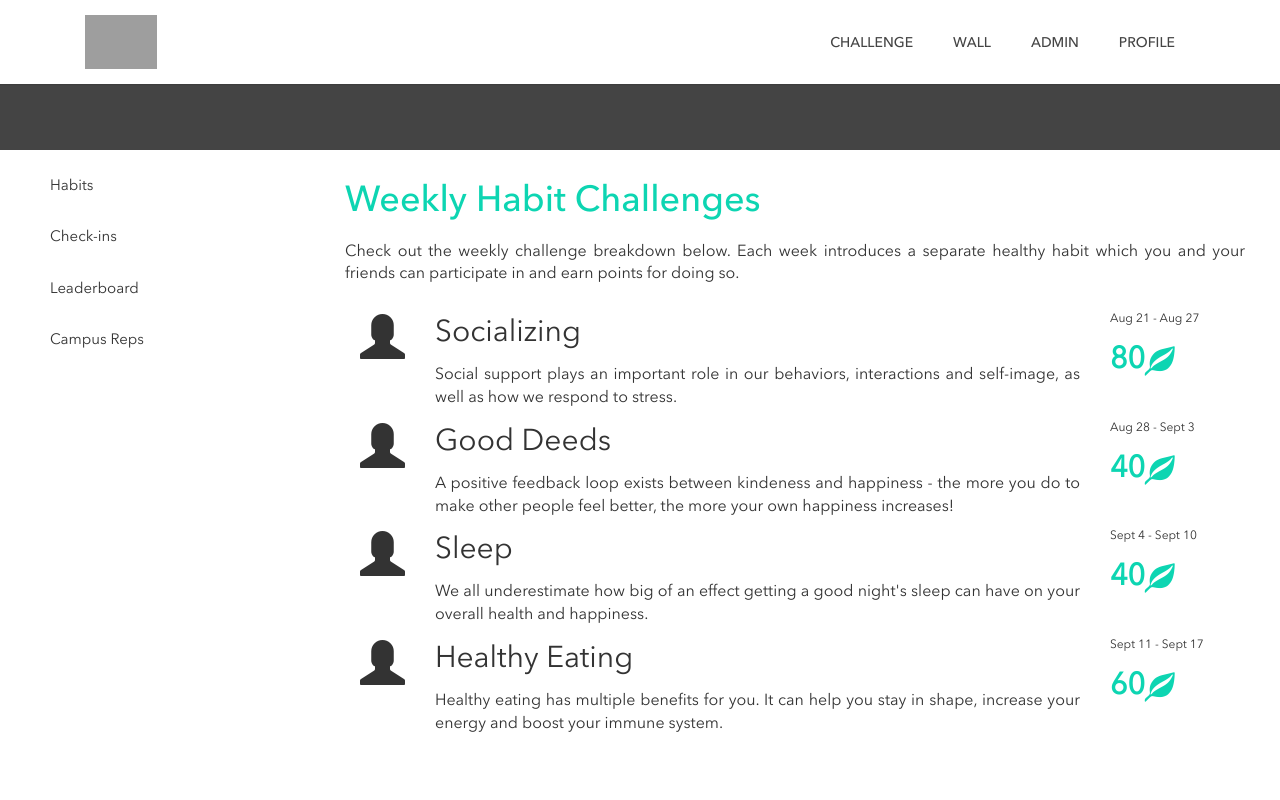
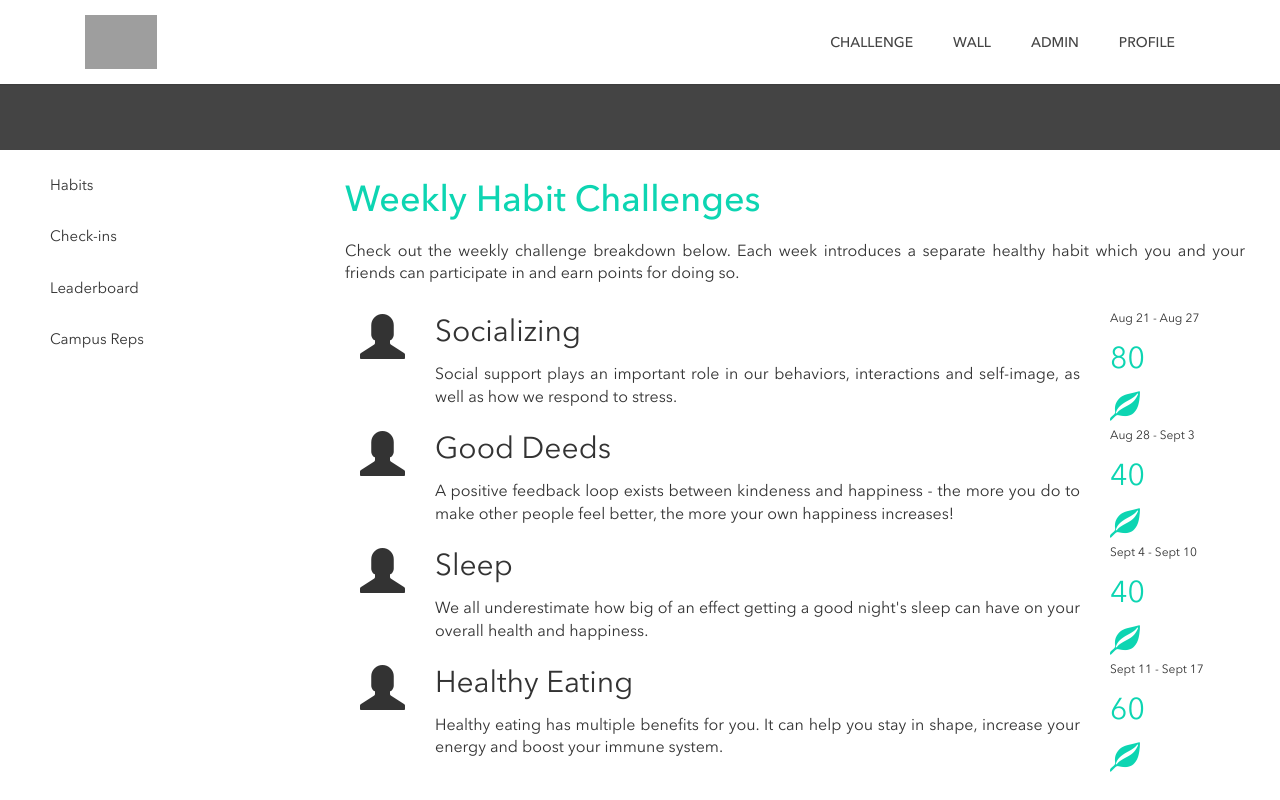
Before and after one commit to quokkateam/quokka, a React (Create React App) app: page /habit in a window 1280 px wide. Shown: the top 800 px of the page. Built offline with nearby package versions, Linux system fonts and the light colour scheme; grey boxes are pictures that could not be loaded.

Commit message:
Add smoke test, fix validation warnings

```diff
--- a/src/components/habit/Habit.js
+++ b/src/components/habit/Habit.js
@@ -59,10 +59,10 @@ class HabitList extends Component {
 
   render () {
     return (
-      <tbody>
+      <div>
       {this.habitlist.map(function(habit,i){
         return (
-          <div className="row habit-item">
+          <div key={i} className="row habit-item">
             <div className="col-md-1 icon">
               <span className={habit.icon}></span>
             </div>
@@ -71,19 +71,15 @@ class HabitList extends Component {
               <p>{habit.description}</p>
             </div>
             <div className="col-md-2">
-                <div className="row">
-                  <p className="date">{habit.start} - {habit.end}</p>
-                </div>
-              <tbody>
-                <tr>
-                  <th><p className="icon-right">{habit.points}</p></th>
-                  <th><span className="glyphicon glyphicon-leaf icon-right"></span></th>
-                </tr>
-              </tbody>
+              <div className="row">
+                <p className="date">{habit.start} - {habit.end}</p>
+              </div>
+              <p className="icon-right">{habit.points}</p>
+              <span className="glyphicon glyphicon-leaf icon-right"></span>
             </div>
         </div>);
       })}
-      </tbody>
+      </div>
     );
   }
 }
```
Also changed, not shown: 1 other file (tests, documents, lock files or other folders).
